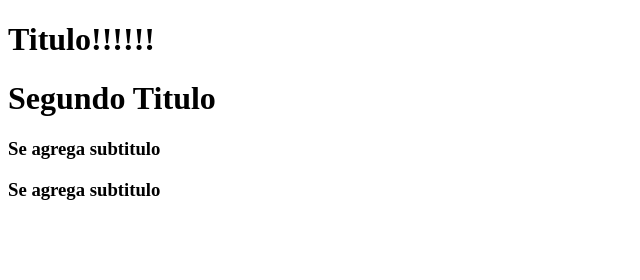
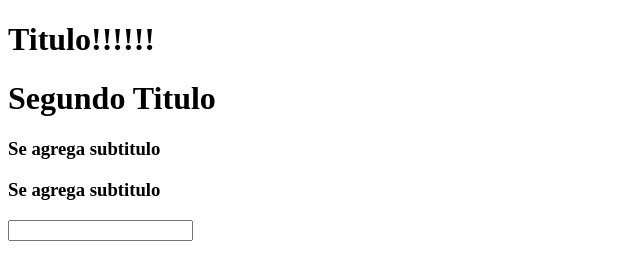
Before and after one commit to vcardenasn/ft, a plain HTML site: page index.html in a window 1280 px wide. Shown: the whole page, without its empty margins (0-640 px from the left). Drawn offline with Linux system fonts and the light colour scheme.

Commit message:
Se modificó el index

```diff
--- a/index.html
+++ b/index.html
@@ -10,5 +10,8 @@
     <h1>Segundo Titulo</h1>
     <h3>Se agrega subtitulo</h3>
     <h3>Se agrega subtitulo</h3>
+    <form action="#" method="get">
+        <input type="text" name="firstName" id="firstName">
+    </form>
 </body>
 </html>
```
